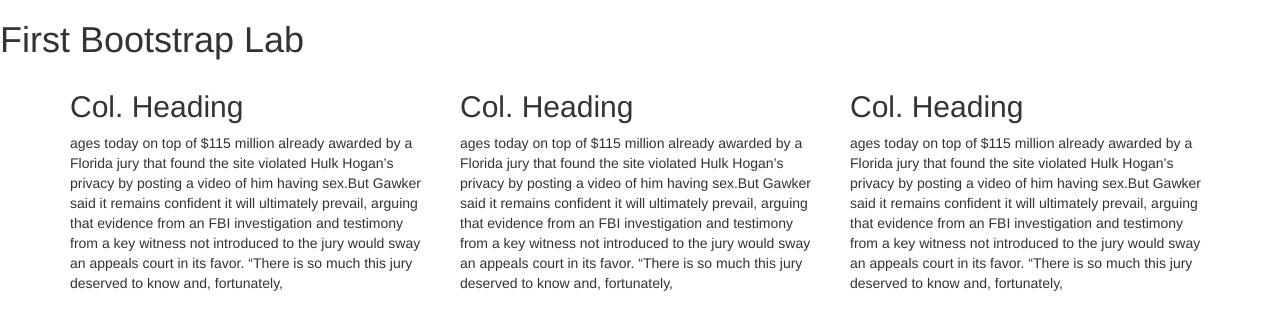
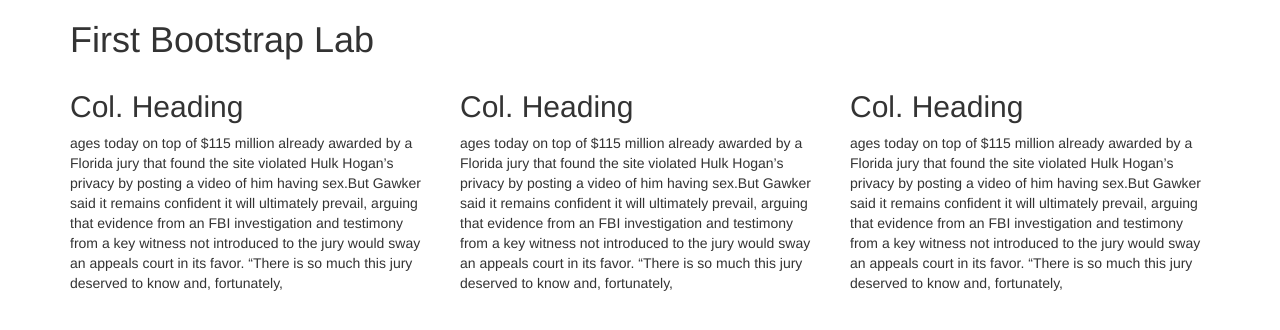
Before and after one commit to SilkyD/bootstrap, a plain HTML site: page index.html in a window 1280 px wide. Drawn offline with nearby package versions, Linux system fonts and the light colour scheme.

Commit message:
Added files via upload

```diff
--- a/index.html
+++ b/index.html
@@ -18,10 +18,10 @@
     <![endif]-->
   </head>
   <body>
-    <h1>First Bootstrap Lab</h1>
 
     <div class = "container">
       <div class="row">
+        <h1 class="col-md-12">First Bootstrap Lab</h1>
         <div class = "col-md-4">
           <h2>Col. Heading</h2>
     <p> ages today on top of $115 million already awarded by a Florida jury that found the site violated Hulk Hogan’s privacy by posting a video of him having sex.But Gawker said it remains confident it will ultimately prevail, arguing that evidence from an FBI investigation and testimony from a key witness not introduced to the jury would sway an appeals court in its favor.
```
